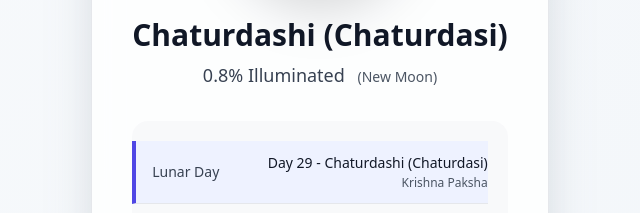
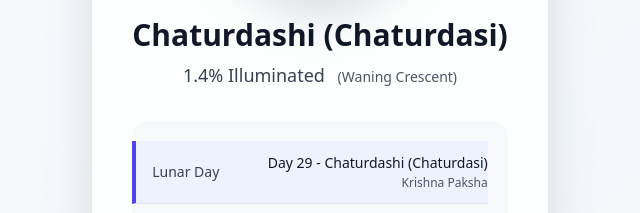
Before and after one commit to sreevardhanreddi/moon-phase, a website: page index.html in a window 1280 px wide. Shown: the part 360-573 px from the top of the page, 320-960 px from the left. Drawn offline with Linux system fonts and the light colour scheme.

Commit message:
fix: update previous Ekadashi label and adjust days since new moon calculation for accuracy

```diff
--- a/index.html
+++ b/index.html
@@ -148,7 +148,8 @@
         <div class="flex justify-between items-center py-3 border-b border-gray-200 dark:border-stone-700">
           <span class="text-sm text-gray-700 dark:text-stone-300">
             <div id="prevEkadashiLabel">Previous Ekadashi</div>
-            <div class="text-xs mt-0.5 text-gray-600 dark:text-stone-400" id="prevEkadashiSub">11<sup>th</sup> Lunar Day</div>
+            <div class="text-xs mt-0.5 text-gray-600 dark:text-stone-400" id="prevEkadashiSub">11<sup>th</sup> Lunar Day
+            </div>
           </span>
           <span id="prevEkadashi"></span>
         </div>
@@ -300,8 +301,9 @@
       let jd = 367 * year - Math.floor(7 * (year + Math.floor((month + 9) / 12)) / 4) +
         Math.floor(275 * month / 9) + day + 1721013.5;
 
-      // Days since known new moon (Jan 6, 2000)
-      const daysSinceNew = jd - 2451549.5;
+      // Days since known new moon (Jan 6, 2000 at 18:14 UTC, JD 2451550.26)
+      // Adjusted for IST sunrise-based Hindu calendar (tithi changes at ~6:30 AM IST, not midnight)
+      const daysSinceNew = jd - 2451549.76;
 
       // Synodic month (lunar cycle) is 29.53 days
       const synodicMonth = 29.53058867;
```
